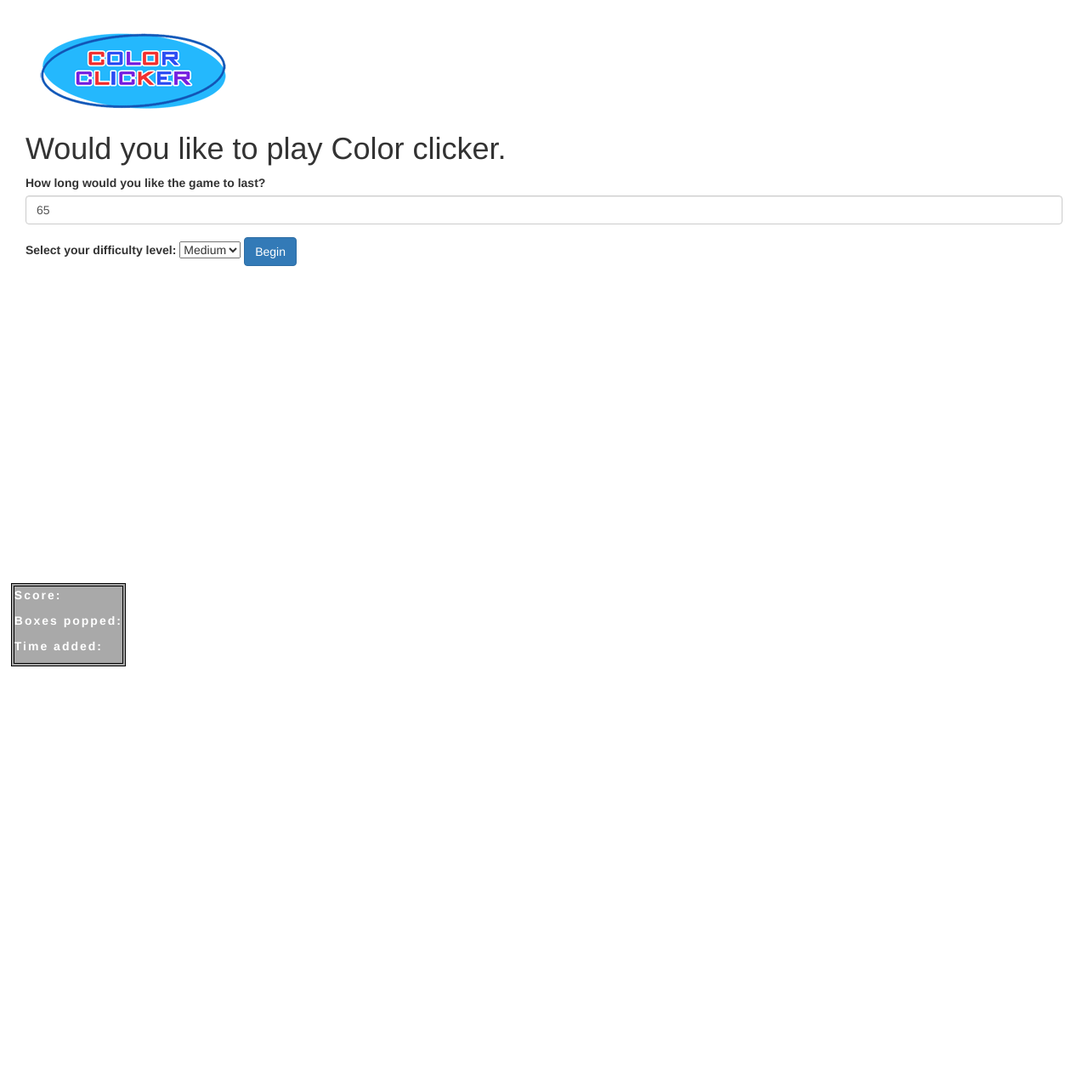
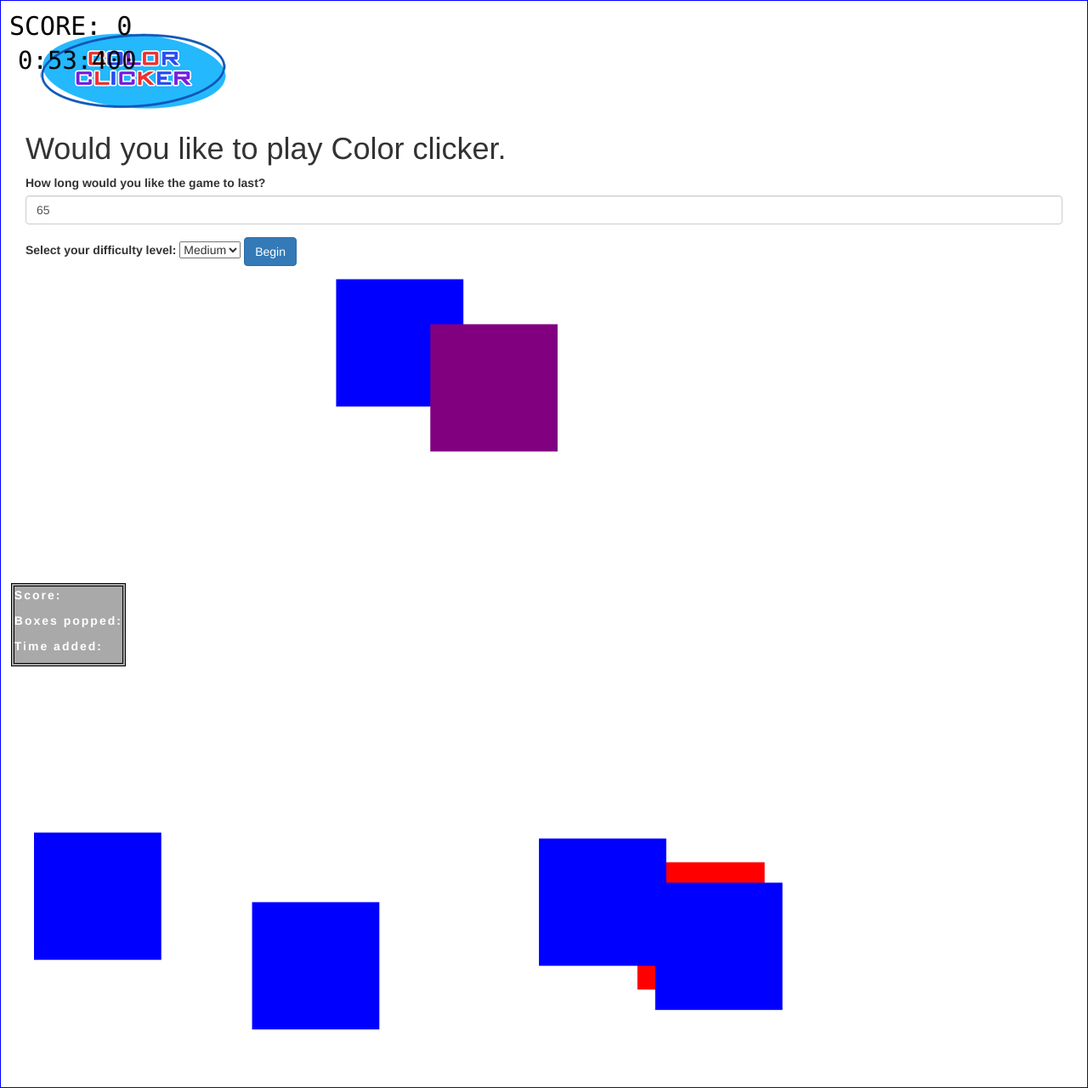
Before and after one commit to ericasummers/color-clicker, a PHP site: template views/home.html.twig in a window 1280 px wide. Shown: the whole page at 85% size. Before the commit the page ends 784 px from the top, so only its background shows below. Run offline with PHP 8.4, Linux system fonts and the light colour scheme; the template is opened without the code that fills it, so the values that code supplies are empty; some libraries are stand-ins or nearby versions.

Commit message:
properly set canvas width for accurate rendering

```diff
--- a/views/home.html.twig
+++ b/views/home.html.twig
@@ -9,8 +9,12 @@
     <script src="js/jquery-3.1.1.js"></script>
     <script src="js/scripts.js"></script>
 
+    <script src="js/scriptsWithCanvas.js"></script>
+    <script src="js/scriptsWithCanvasP2.js"></script>
+
   </head>
   <body>
+    <canvas id="canvas"></canvas>
     <div id="playerMetrics">
       <p>Score: <span class="playerScore"></span></p>
       <p>Boxes popped: <span id="poppedBoxes"></span></p>
--- a/web/css/styles.css
+++ b/web/css/styles.css
@@ -2,6 +2,19 @@ body{
 
   height:100%;
   overflow:hidden;
+}
+
+canvas {
+  height: 100vh;
+  min-height: 100vh;
+  width: 100vw;
+  height: 100vw;
+
+  border: 1px solid blue;
+
+  position: absolute;
+  top:0px;
+  left:0px;
 }
 
 form{
--- a/web/js/scriptsWithCanvasP2.js
+++ b/web/js/scriptsWithCanvasP2.js
@@ -5,8 +5,11 @@ var fadeTime = 50;
 var buffer = 1;
 
 var canvas = document.getElementById("canvas");
+canvas.setAttribute("width", canvas.offsetWidth);
+canvas.setAttribute("height", canvas.offsetHeight);
+console.log(canvas);
 var ctx=canvas.getContext("2d");
-var frame
+// var frame
 
 
 var gameTime = 60000;//$("#gameTime").val() * 1000;
@@ -15,7 +18,7 @@ var startTime = Date.now();
 
 function colorBox(color, blocktype, pointValue, screenTime, context,canvas) {//add sound/animation later
   this.width = 150;
-  this.height = 40;//for some reason, 40 here displays roughly as large as 150 witdh
+  this.height = 150;
   this.color = color;
   this.x=Math.ceil(Math.random()*canvas.width)-75;//removed -150 from both
   this.y=Math.ceil(Math.random()*canvas.height)-20;
```
